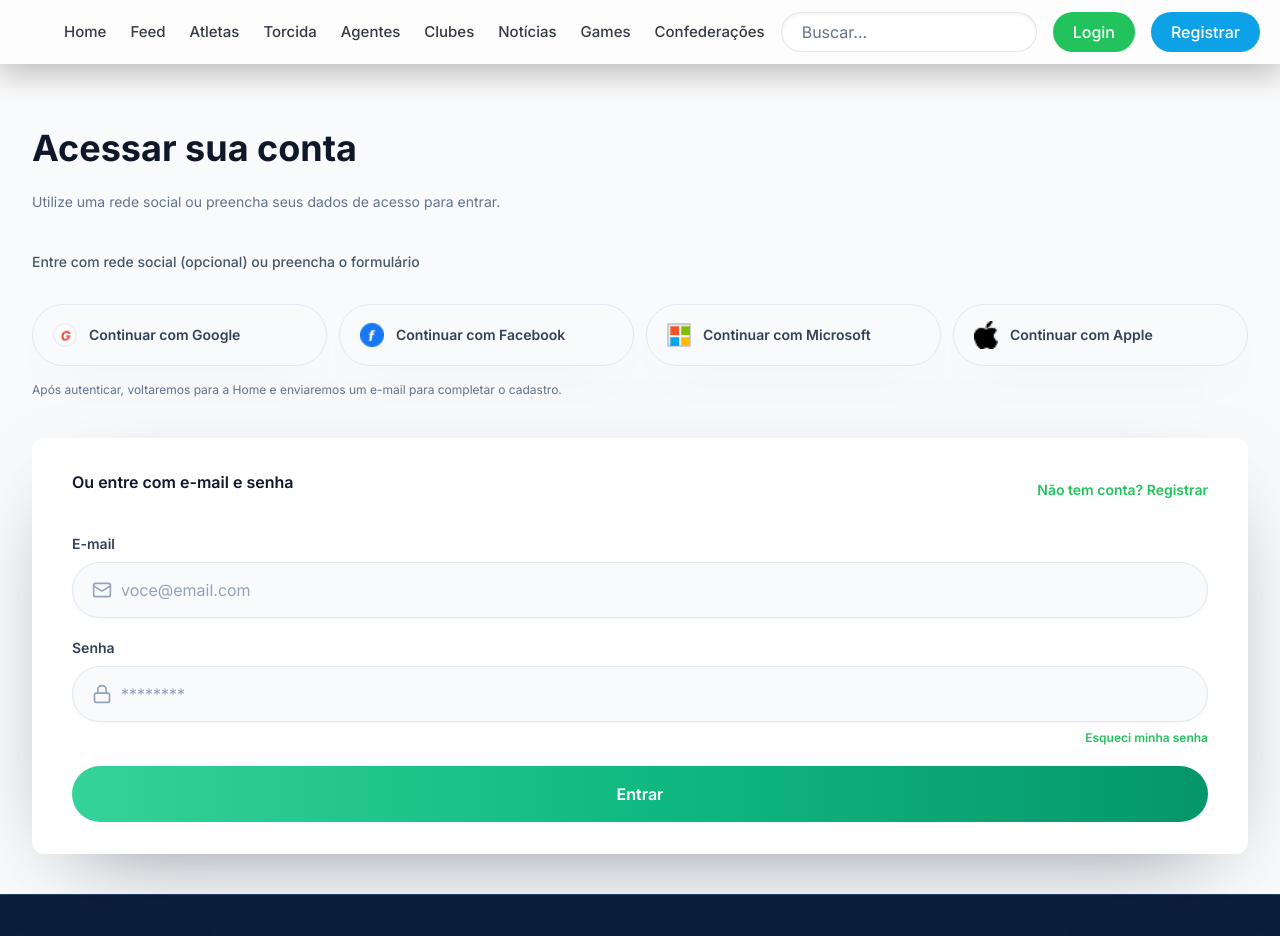
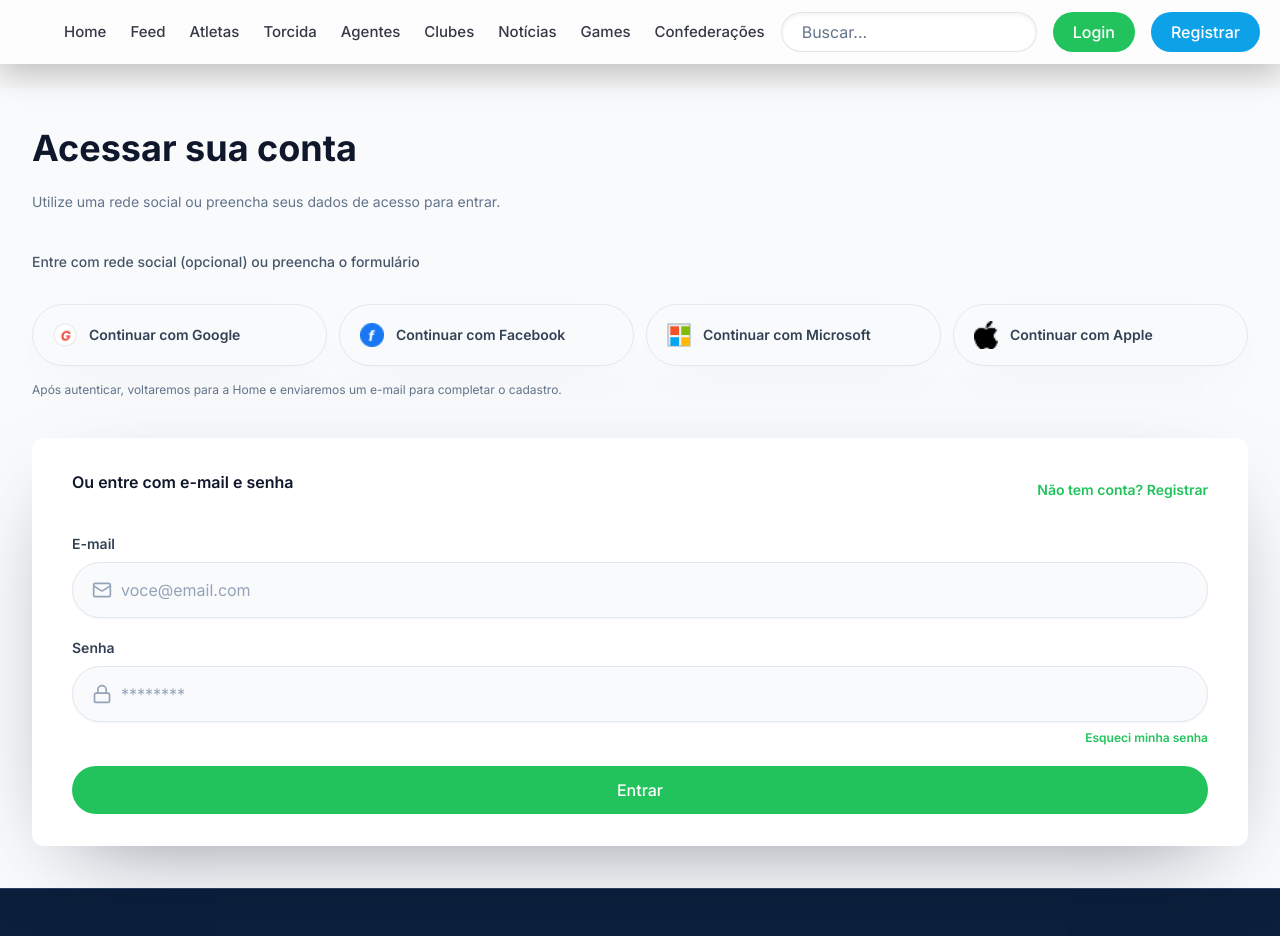
Before and after one commit to aspepper/vitrine-de-craques-web-site, a Next.js app: page /login in a window 1280 px wide. Shown: the top 936 px of the page. Built offline with nearby package versions, Linux system fonts and the light colour scheme; no server answers.

Commit message:
Padroniza tamanho do botão de login

```diff
--- a/app/(auth)/login/page.tsx
+++ b/app/(auth)/login/page.tsx
@@ -117,8 +117,7 @@ export default function LoginPage() {
 
                   <Button
                     type="submit"
-                    size="lg"
-                    className="w-full h-14 rounded-full bg-gradient-to-r from-emerald-400 via-emerald-500 to-emerald-600 text-base font-semibold shadow-[0_30px_70px_-35px_rgba(34,197,94,0.65)] transition hover:brightness-110 focus-visible:ring-emerald-500/60"
+                    className="w-full"
                   >
                     Entrar
                   </Button>
```
